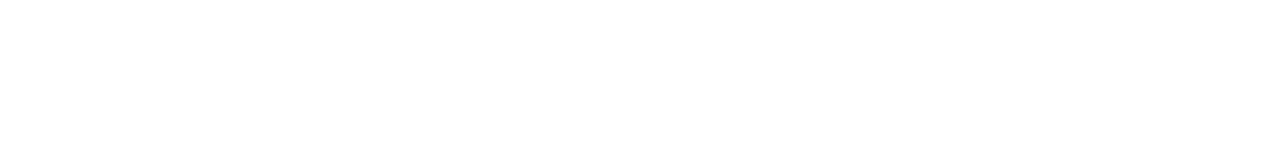
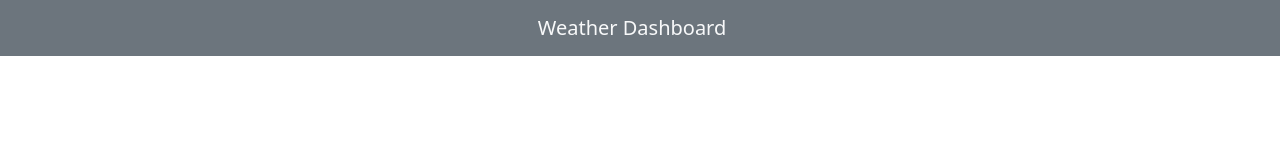
Before and after one commit to MarkCirineo/weather-dashboard, a plain HTML site: page index.html in a window 1280 px wide. Drawn offline with nearby package versions, Linux system fonts and the light colour scheme.

Commit message:
added basic header

```diff
--- a/index.html
+++ b/index.html
@@ -9,6 +9,14 @@
     <title>Weather Dashboard</title>
 </head>
 <body>
+    <header>
+        <nav class="navbar navbar-light bg-secondary">
+            <div class="container-fluid justify-content-center">
+              <a class="navbar-brand text-light" href="#">Weather Dashboard</a>
+            </div>
+          </nav>
+    </header>
+
 
     <script src="https://code.jquery.com/jquery-3.6.0.min.js" integrity="sha256-/xUj+3OJU5yExlq6GSYGSHk7tPXikynS7ogEvDej/m4=" crossorigin="anonymous"></script>
     <script src="./assets/js/script.js"></script>
```
